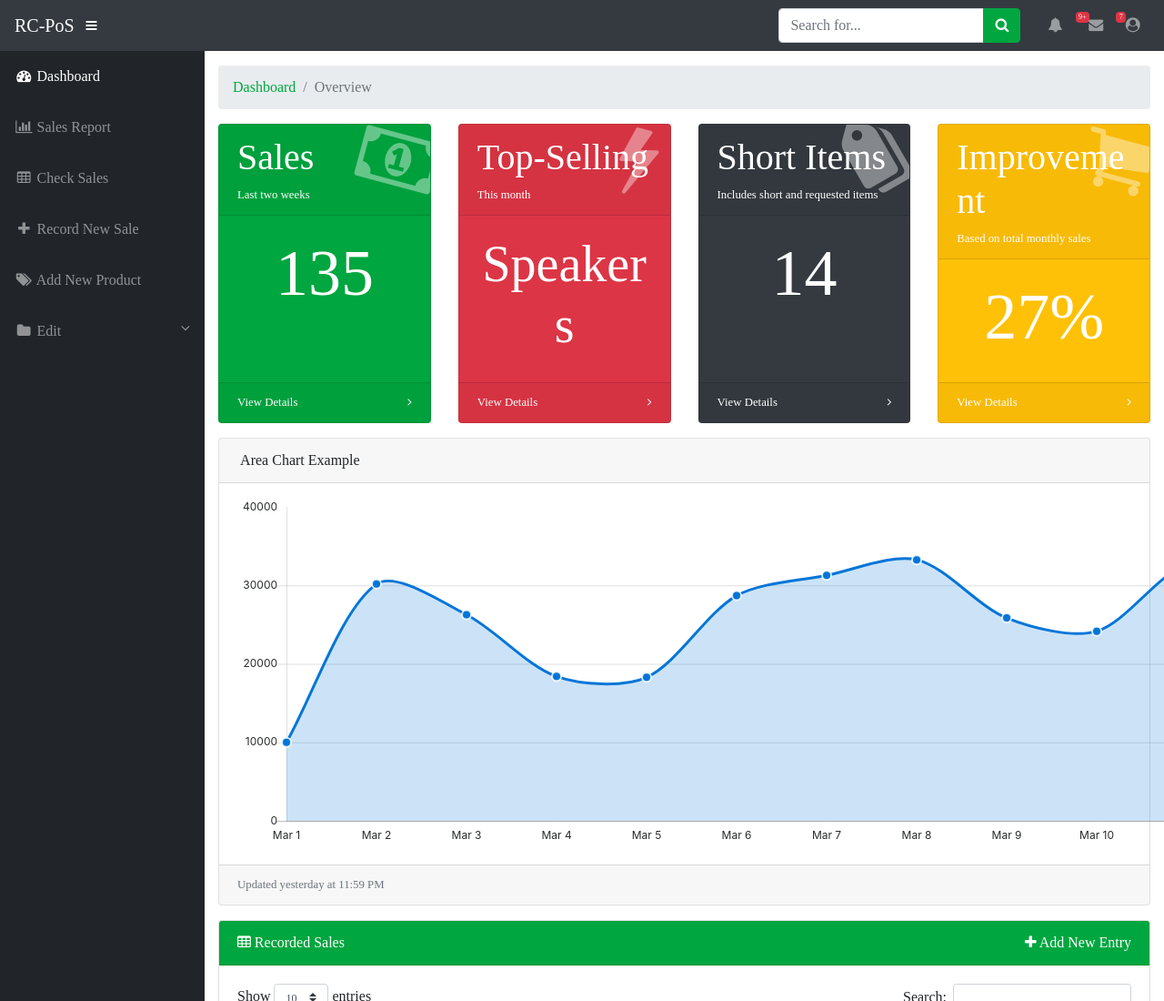
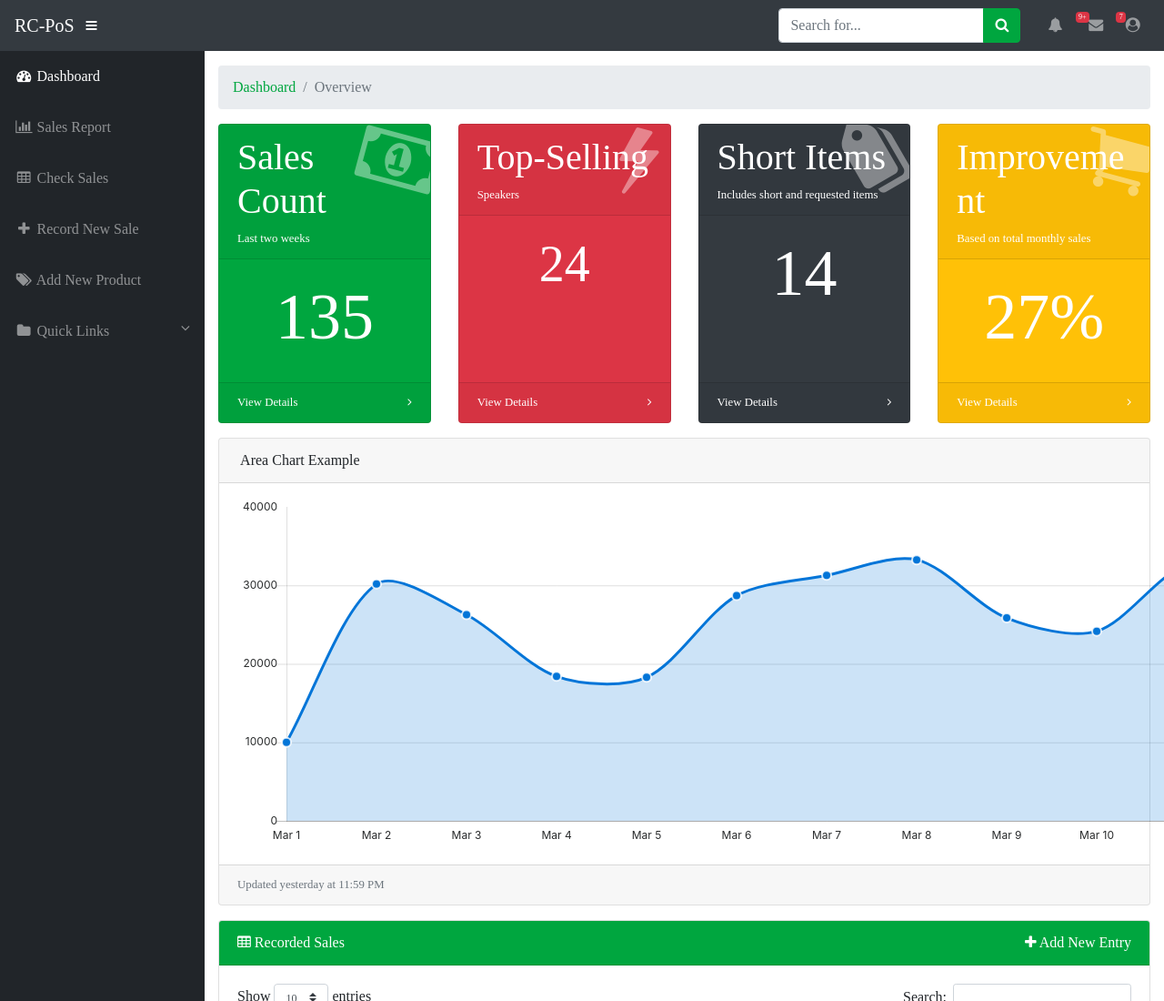
Before and after one commit to ranajahanzaib/rc-pos, a website with bundled scripts: page src/index.html in a window 1280 px wide. Shown: the top 1100 px of the page at 91% size. Built offline with nearby package versions, Linux system fonts and the light colour scheme; some icons are missing; files whose address does not match are found by name.

Commit message:
:sagittarius:

```diff
--- a/src/index.html
+++ b/src/index.html
@@ -101,7 +101,7 @@
           <a class="nav-link" href="#" id="pagesDropdown" role="button" data-toggle="dropdown" aria-haspopup="true" aria-expanded="false">
             <i class="fa fa-fw fa-folder"></i>
             <span>
-              Edit
+              Quick Links
               <i class="float-right fa fa-angle-down"></i>
             </span>
           </a>
@@ -113,8 +113,11 @@
             <div class="dropdown-divider"></div>
             <h6 class="dropdown-header">Sales</h6>
             <a class="dropdown-item" href="#">Add New Sale</a>
+            <a class="dropdown-item" href="#">See All Sales</a>
             <a class="dropdown-item" href="#">Edit Existing Sales</a>
-            <a class="dropdown-item" href="#">See All Sales</a>
+            <div class="dropdown-divider"></div>
+            <h6 class="dropdown-header">Backup</h6>
+            <a class="dropdown-item" href="#">Export Record</a>
           </div>
         </li>
       </ul>
@@ -132,7 +135,7 @@
             <div class="col-xl-3 col-sm-6 mb-3">
               <div class="card text-white bg-primary o-hidden h-100">
                 <div class="card-header">
-                  <h1>Sales</h1>
+                  <h1>Sales Count</h1>
                   <small class="float-left">Last two weeks</small>
                 </div>
                 <div class="card-body">
@@ -155,14 +158,14 @@
               <div class="card text-white bg-danger o-hidden h-100">
                 <div class="card-header">
                   <h1>Top-Selling</h1>
-                  <small class="float-left">This month</small>
+                  <small class="float-left">Speakers</small>
                 </div>
                 <div class="card-body">
                   <div class="card-body-icon">
                     <i class="fa fa-fw fa-flash"></i>
                   </div>
                   <div class="card-text">
-                    <h1 class="text-center display-4"><strong>Speakers</strong></h1>
+                    <h1 class="text-center display-4"><strong>24</strong></h1>
                   </div>
                 </div>
                 <a class="card-footer text-white clearfix small z-1" href="#">
```
